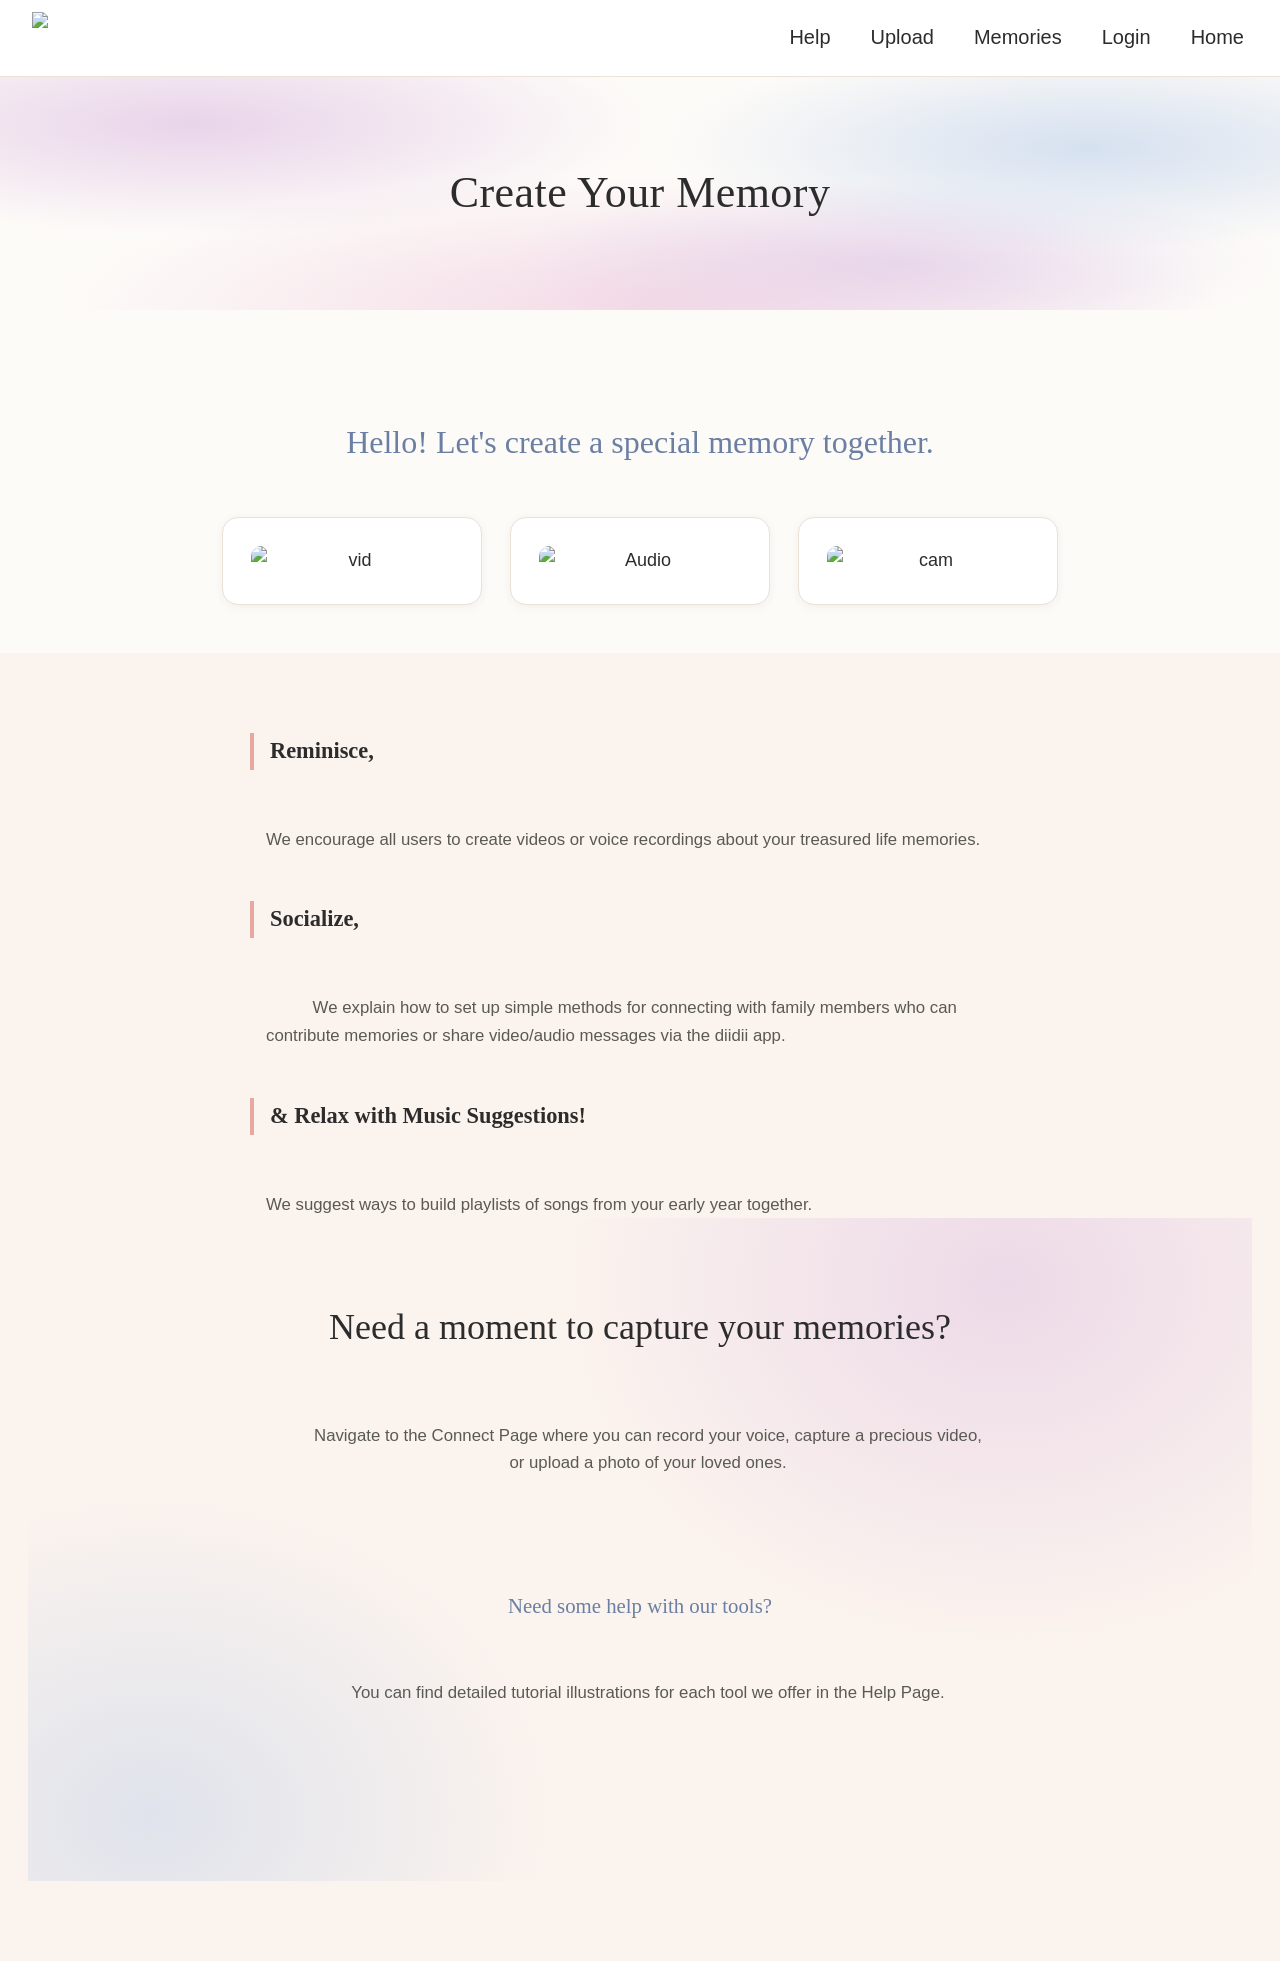
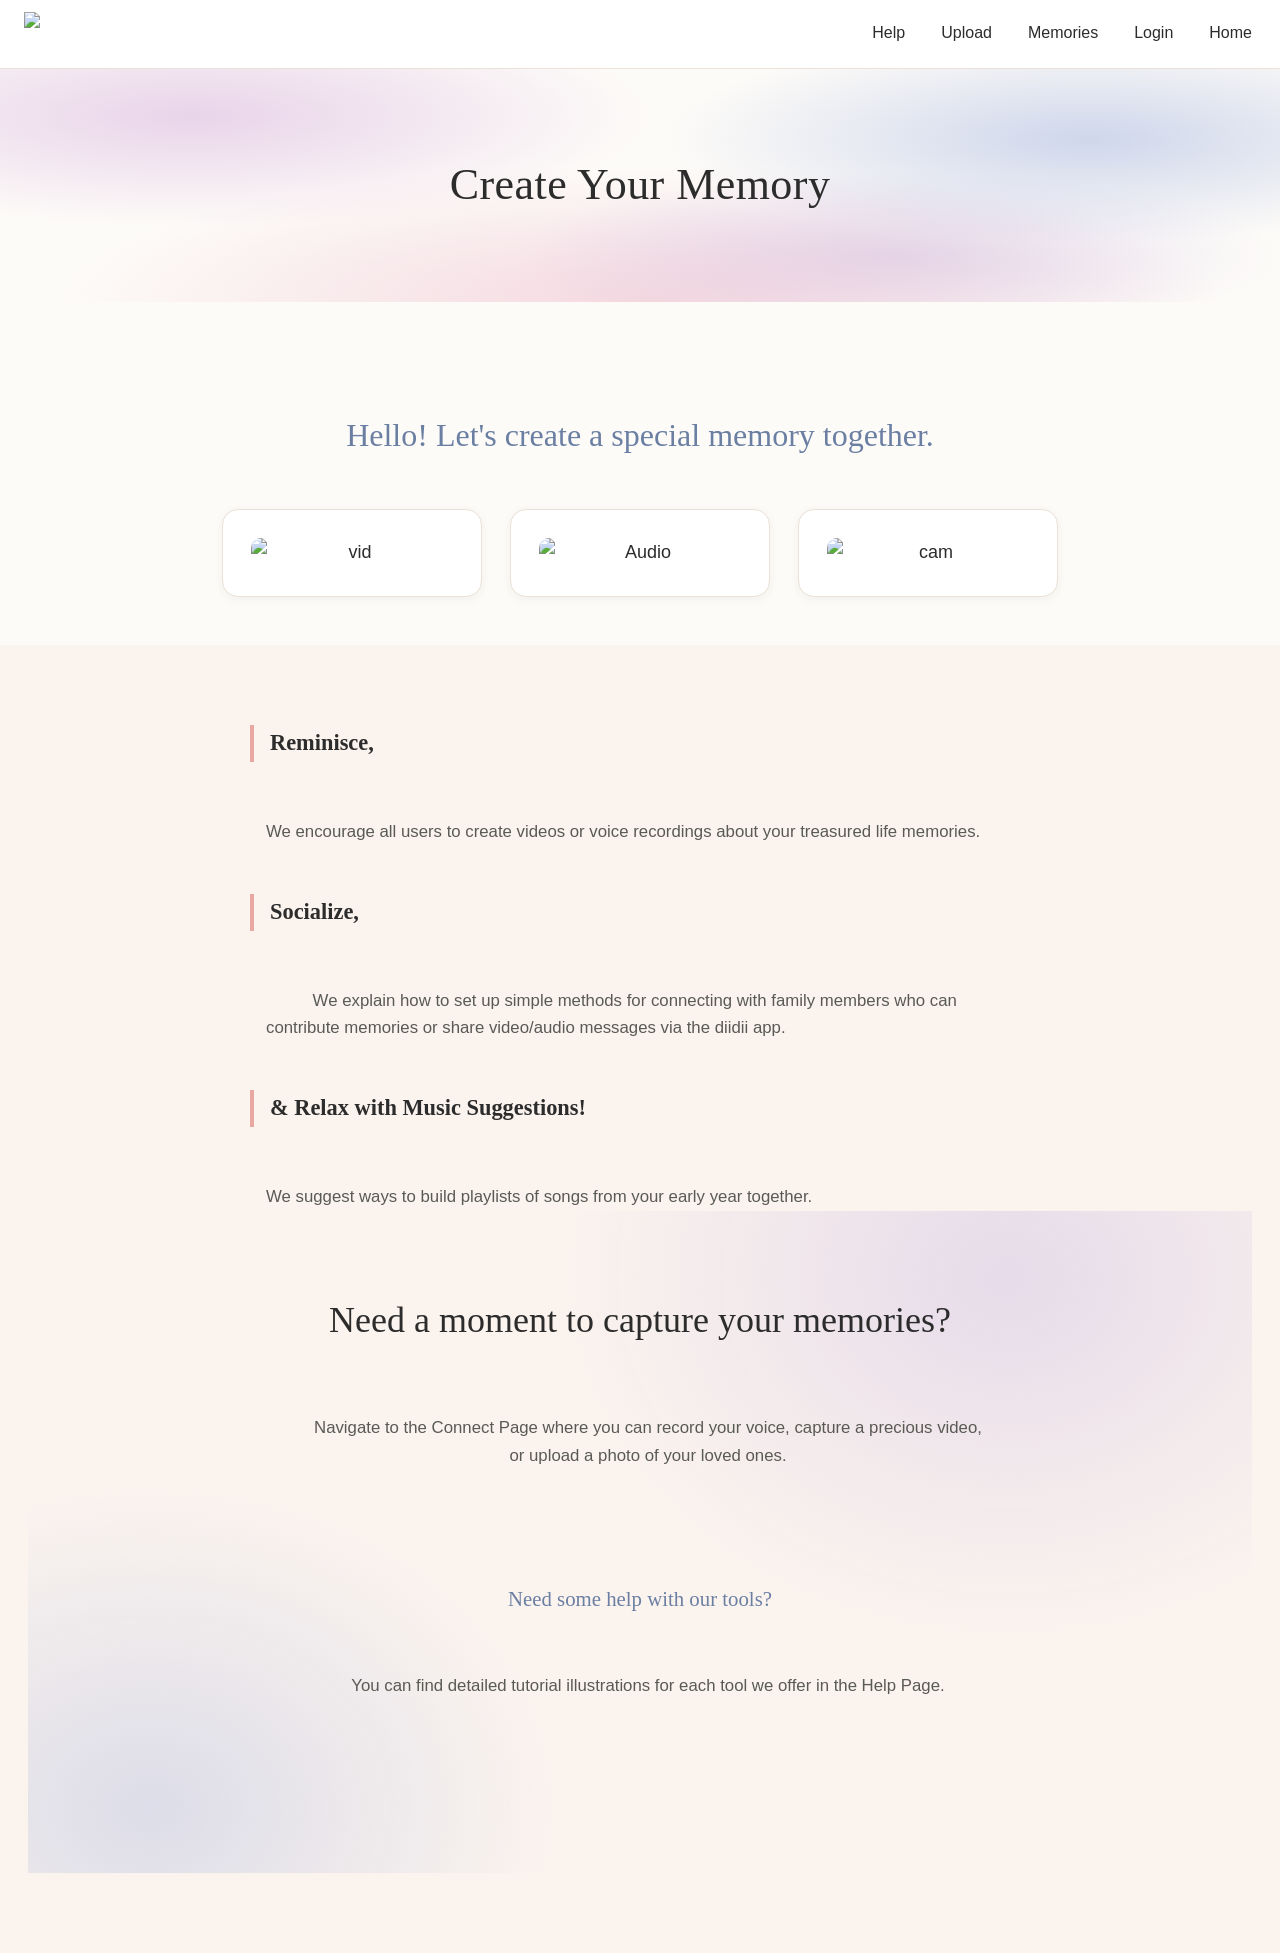

Update styleH.css

--- a/styleH.css
+++ b/styleH.css
@@ -60,7 +60,6 @@ a {
 
 .w3-top {
   position: relative;
-  z-index: 100;
 }
 
 .profile-badge {
@@ -78,37 +77,32 @@ a {
   justify-content: space-between;
   background: var(--color-white) !important;
   border-bottom: 1px solid var(--color-border);
-  padding: 0.75rem 2rem !important; /* Balanced and comfortable spacing */
+  padding: 0.75rem 1.5rem !important;
 }
 
-/* Constrains logo sizing to fit perfectly inline with web navigation links */
-img#logo-img-tag,
 .logo #logo-img img {
-  height: 52px !important; 
-  width: auto !important;
-  display: block;
+  height: 44px;
+  width: auto;
 }
 
 nav {
   display: flex;
-  align-items: center;
-  gap: 2rem; 
+  gap: var(--space-md);
 }
 
 nav a {
   color: var(--color-text);
   font-family: var(--font-body);
   font-weight: 500;
-  font-size: 1.25rem; /* Corrected size scale to fit header natively */
+  font-size: 1rem;
   padding: 0.5rem 0.25rem;
   border-bottom: 2px solid transparent;
-  transition: border-color 0.2s ease, color 0.2s ease;
+  transition: border-color 0.2s ease;
 }
 
 nav a:hover,
 nav a:focus-visible {
   border-bottom-color: var(--color-accent);
-  color: var(--color-primary);
   outline: none;
 }
 
@@ -118,9 +112,9 @@ nav a:focus-visible {
   position: relative;
   background:
     radial-gradient(ellipse 60% 80% at 15% 20%, rgba(216, 180, 222, 0.55), transparent 60%),
-    radial-gradient(ellipse 55% 75% at 85% 30%, rgba(174, 198, 232, 0.5), transparent 60%),
-    radial-gradient(ellipse 70% 90% at 50% 100%, rgba(232, 180, 210, 0.45), transparent 65%),
-    radial-gradient(ellipse 50% 60% at 70% 80%, rgba(200, 180, 230, 0.4), transparent 60%),
+    radial-gradient(ellipse 55% 75% at 85% 30%, rgba(150, 170, 220, 0.45), transparent 60%),
+    radial-gradient(ellipse 70% 90% at 50% 100%, rgba(232, 167, 190, 0.4), transparent 65%),
+    radial-gradient(ellipse 50% 60% at 70% 80%, rgba(190, 175, 225, 0.4), transparent 60%),
     var(--color-bg);
   padding: var(--space-xl) var(--space-md);
   text-align: center;
@@ -221,8 +215,8 @@ nav a:focus-visible {
 
 .background-area {
   background:
-    radial-gradient(ellipse 60% 90% at 80% 10%, rgba(210, 170, 220, 0.35), transparent 60%),
-    radial-gradient(ellipse 55% 80% at 10% 90%, rgba(160, 190, 230, 0.3), transparent 60%),
+    radial-gradient(ellipse 60% 90% at 80% 10%, rgba(190, 175, 225, 0.35), transparent 60%),
+    radial-gradient(ellipse 55% 80% at 10% 90%, rgba(150, 170, 220, 0.3), transparent 60%),
     var(--color-bg-soft);
   padding: var(--space-xl) var(--space-md);
 }
@@ -263,15 +257,11 @@ nav a:focus-visible {
   .w3-row.w3-padding {
     flex-direction: column;
     gap: var(--space-sm);
-    padding: 1rem !important;
   }
   nav {
     flex-wrap: wrap;
     justify-content: center;
-    gap: 1.25rem;
-  }
-  nav a {
-    font-size: 1.1rem;
+    gap: var(--space-sm);
   }
   body {
     font-size: 17px;
